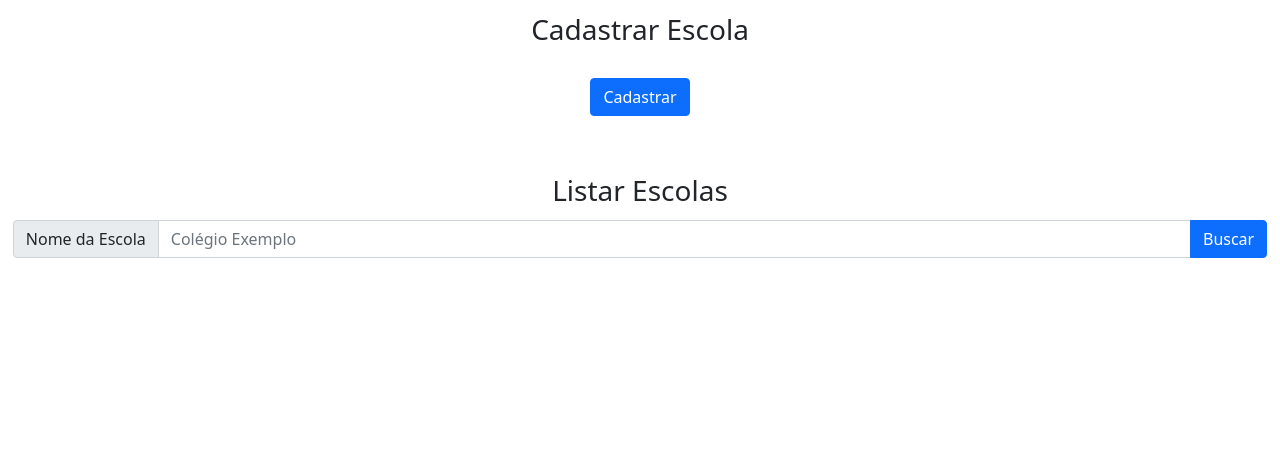
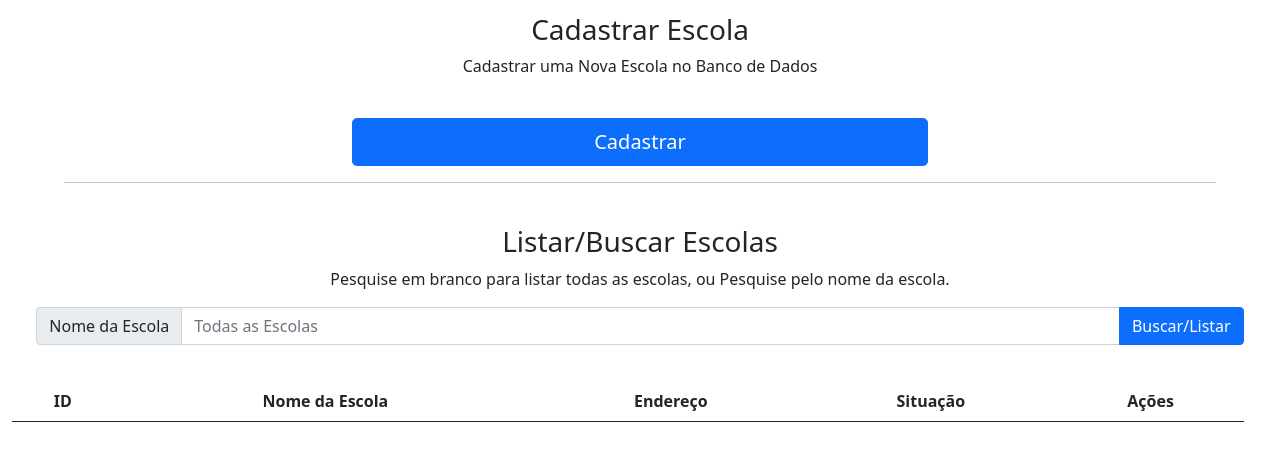
Before and after one commit to thommada/Teste_Tassi, a PHP site: page /View/pages/escolaPagina.php in a window 1280 px wide. Shown: the part 90-551 px from the top of the page. Run offline with PHP 8.4, Linux system fonts and the light colour scheme; lists and menus that the app fills with data are empty.

```diff
--- /dev/null
+++ b/src/Controller/bdpdo.php
@@ -0,0 +1,4 @@
+<?php
+$conn = new PDO("mysql:dbname=db_teste;host=localhost", "root", "");
+
+?>
--- a/src/View/pages/escolaPagina.php
+++ b/src/View/pages/escolaPagina.php
@@ -2,38 +2,85 @@
 $title = "Teste - Escolas";
 
 $icon_aba = "../imgs/icons/icon_aba.png";
-$icon_cadastrar =
-    $link_home = '../../index.php';
+
+$link_home = '../../index.php';
 $link_escolaPagina = './escolaPagina.php';
 $link_alunoPagina = './alunoPagina.php';
 $link_turmaPagina = './turmaPagina.php';
-
+$link_verEscola = './verEscola.php';
 
 ?>
 <?php require_once '../header.php'; ?>
 <div style="display: flex; flex-direction: column; align-items: center;">
-    <div style="text-align: center; margin: 1%;">
+    <div style="text-align: center; margin: 1%; width: 90%;">
         <h3>Cadastrar Escola</h3>
+        <p>Cadastrar uma Nova Escola no Banco de Dados</p>
         <br />
-        <a href="#" class="btn btn-primary">Cadastrar</a>
+        <div class="d-grid gap-2 col-6 mx-auto">
+            <a href="./formEscola.php" class="btn btn-primary btn-lg">Cadastrar</a>
+        </div>
+        <hr />
     </div>
-    <hr size="2"/>
-    <div style="text-align: center; margin: 1%; width: 100%">
+    <div class="container-fluid" style="text-align: center; margin: 1%;">
         <div>
-            <h3>Listar Escolas</h3>
+            <h3>Listar/Buscar Escolas</h3>
+            <p> Pesquise em branco para listar todas as escolas, ou Pesquise pelo nome da escola.</p>
         </div>
-        <div style="width: 100%;">
-            <form style="border: 1%; margin: 1%;">
+        <div class="container-fluid">
+            <form action=<?php echo $link_escolaPagina ?> method="post" style="border: 1%; margin: 1%;">
                 <div class="input-group">
                     <div class="input-group-text">Nome da Escola</div>
-                    <input type="text" class="form-control" id="buscaEscola" placeholder="Colégio Exemplo">
-                    <button type="submit" class="btn btn-primary">Buscar</button>
+                    <input type="search" class="form-control" name="busca" placeholder="Todas as Escolas">
+                    <button type="submit" class="btn btn-primary">Buscar/Listar</button>
                 </div>
+            </form>
+        </div>
+        <br />
+        <div class="row" class="container-fluid" style="width: 100%;">
+            <div class="table-responsive col-md-12">
+                <table class="table table-striped" cellspacing='0' cellpadding='0'>
+                    <thead>
+                        <tr>
+                            <th>ID</th>
+                            <th>Nome da Escola</th>
+                            <th>Endereço</th>
+                            <th>Situação</th>
+                            <th class="actions">Ações</th>
+                        </tr>
+                    </thead>
+                    <tbody>
+                        <?php
+                        $results = array();
+                        if(isset($_POST['busca'])){
+                            //busca
+                        }
+                        else{
+                            //listagem
+                        }
 
-            </form>
+                        //array_push($results, array("id"=>"1", "nome"=>"Colégio", "endereco"=>"Rua 1", "situacao"=>"Ativo"));
+                        //array_push($results, array("id"=>"2", "nome"=>"Faculdade", "endereco"=>"Rua 2", "situacao"=>"Ativo"));
+                        foreach($results as $result){
+                            echo "<form method='get'>";
+                            echo "<tr>";
+                                echo "<td name='id'>".$result["id"]."</td>";
+                                echo "<td>".$result["nome"]."</td>";
+                                echo "<td>".$result["endereco"]."</td>";
+                                echo "<td>".$result['situacao']."</td>";
+                                echo "<td class='actions'>".
+                                        "<a class='btn btn-success btn-xs' href='".$link_verEscola."?idEscola=".$result['id']."'>Visualizar</a>".
+                                        "<a class='btn btn-warning btn-xs' href='".$link_verEscola."?idEscola=".$result['id']."'>Visualizar</a>".
+                                        "<a class='btn btn-danger btn-xs' href='".$link_verEscola."?idEscola=".$result['id']."'>Visualizar</a>".
+                                     "</td>";
+                            echo "</tr>";
+                            echo "</form>";
+                        }
 
-        </div>
-        <div>
+
+                        ?>
+                    </tbody>
+                </table>
+            </div>
         </div>
     </div>
 </div>
```
Also changed, not shown: src/Controller/bd.sql (added, +56 -0 lines), src/View/pages/formEscola.php (added, +20 -0 lines), src/View/pages/verEscola.php (added, +23 -0 lines), README.md.
